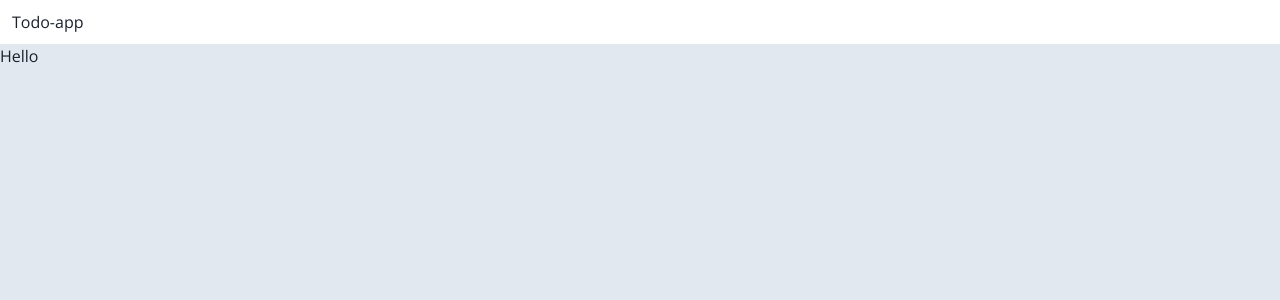
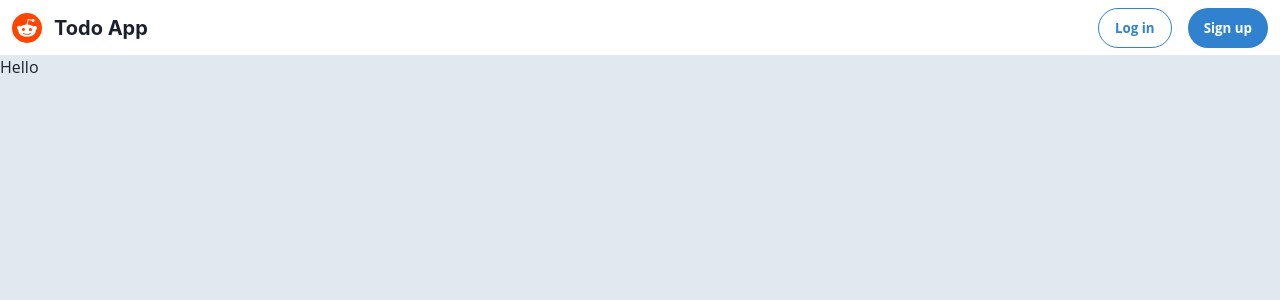
Before and after one commit to shunakid/Todo-app, a Next.js app: page / in a window 1280 px wide. Shown: the top 300 px of the page. Built offline with nearby package versions, Linux system fonts and the light colour scheme.

Commit message:
ナビバー部分ほぼ完成

```diff
--- /dev/null
+++ b/src/chakra/button.ts
@@ -0,0 +1,43 @@
+import type { ComponentStyleConfig } from "@chakra-ui/theme";
+
+export const Button: ComponentStyleConfig = {
+  baseStyle: {
+    borderRadius: "60px",
+    fontSize: "10pt",
+    fontWeight: 700,
+    _focus: {
+      boxShadow: "none",
+    },
+  },
+  sizes: {
+    sm: {
+      fontSize: "8pt",
+    },
+    md: {
+      fontSize: "10pt",
+      // height: "28px",
+    },
+  },
+  variants: {
+    solid: {
+      color: "white",
+      bg: "blue.500",
+      _hover: {
+        bg: "blue.400",
+      },
+    },
+    outline: {
+      color: "blue.500",
+      border: "1px solid",
+      borderColor: "blue.500",
+    },
+    oauth: {
+      height: "34px",
+      border: "1px solid",
+      borderColor: "gray.300",
+      _hover: {
+        bg: "gray.50",
+      },
+    },
+  },
+};
--- a/src/chakra/theme.ts
+++ b/src/chakra/theme.ts
@@ -1,12 +1,10 @@
 import { extendTheme } from "@chakra-ui/react";
-import "@fontsource/open-sans/300.css";
-import "@fontsource/open-sans/400.css";
-import "@fontsource/open-sans/700.css";
+import { Button } from "./button";
 
 export const theme = extendTheme({
   colors: {
     brand: {
-      100: "#FF3c00",
+      100: "#FF5700",
     },
   },
   fonts: {
@@ -19,4 +17,7 @@ export const theme = extendTheme({
       },
     }),
   },
+  components: {
+    Button,
+  },
 });
--- a/src/components/atoms/LogInButton.tsx
+++ b/src/components/atoms/LogInButton.tsx
@@ -1,8 +1,11 @@
+import { Button } from "@chakra-ui/react";
 import React from "react";
 
-type LoginButtonProps = {};
-
-const LoginButton: React.FC<LoginButtonProps> = () => {
-  return <div>Have a good coding</div>;
+const LoginButton: React.FC = () => {
+  return (
+    <>
+      <Button variant="outline">Log in</Button>
+    </>
+  );
 };
 export default LoginButton;
--- a/src/components/atoms/SignUpButton.tsx
+++ b/src/components/atoms/SignUpButton.tsx
@@ -1,8 +1,11 @@
+import { Button } from "@chakra-ui/react";
 import React from "react";
 
-type SignupButtonProps = {};
-
-const SignupButton: React.FC<SignupButtonProps> = () => {
-  return <div>Have a good coding</div>;
+const SignupButton: React.FC = () => {
+  return (
+    <>
+      <Button>Sign up</Button>
+    </>
+  );
 };
 export default SignupButton;
--- a/src/components/molecules/RightContent.tsx
+++ b/src/components/molecules/RightContent.tsx
@@ -1,8 +1,18 @@
+import { ButtonGroup, Flex } from "@chakra-ui/react";
 import React from "react";
+import LoginButton from "../atoms/LogInButton";
+import SignupButton from "../atoms/SignUpButton";
 
-type RightContentProps = {};
-
-const RightContent: React.FC<RightContentProps> = () => {
-  return <div>Have a good coding</div>;
+const RightContent: React.FC = () => {
+  return (
+    <>
+      <Flex justify="center" align="center">
+        <ButtonGroup gap="2">
+          <LoginButton />
+          <SignupButton />
+        </ButtonGroup>
+      </Flex>
+    </>
+  );
 };
 export default RightContent;
--- a/src/components/organisms/Navbar.tsx
+++ b/src/components/organisms/Navbar.tsx
@@ -1,10 +1,18 @@
-import { Flex } from "@chakra-ui/react";
+import { Flex, Heading, Image, Spacer } from "@chakra-ui/react";
 import React from "react";
+import RightContent from "../molecules/RightContent";
 
 const Navbar: React.FC = () => {
   return (
-    <Flex bg="white" height="44px" padding="6px 12px">
-      <Flex align="center">Todo-app</Flex>
+    <Flex bg="white" height="55px" p="6px 12px">
+      <Flex align="center">
+        <Image src="/images/redditFace.svg" height="30px" />
+        <Heading size="md" p="12px">
+          Todo App
+        </Heading>
+      </Flex>
+      <Spacer />
+      <RightContent />
     </Flex>
   );
 };
--- a/src/pages/_app.tsx
+++ b/src/pages/_app.tsx
@@ -5,10 +5,10 @@ import { theme } from "../chakra/theme";
 
 export default function App({ Component, pageProps }: AppProps) {
   return (
-    <Layout>
-      <ChakraProvider theme={theme}>
+    <ChakraProvider theme={theme}>
+      <Layout>
         <Component {...pageProps} />
-      </ChakraProvider>
-    </Layout>
+      </Layout>
+    </ChakraProvider>
   );
 }
```
Also changed, not shown: public/images/redditFace.svg (added).
